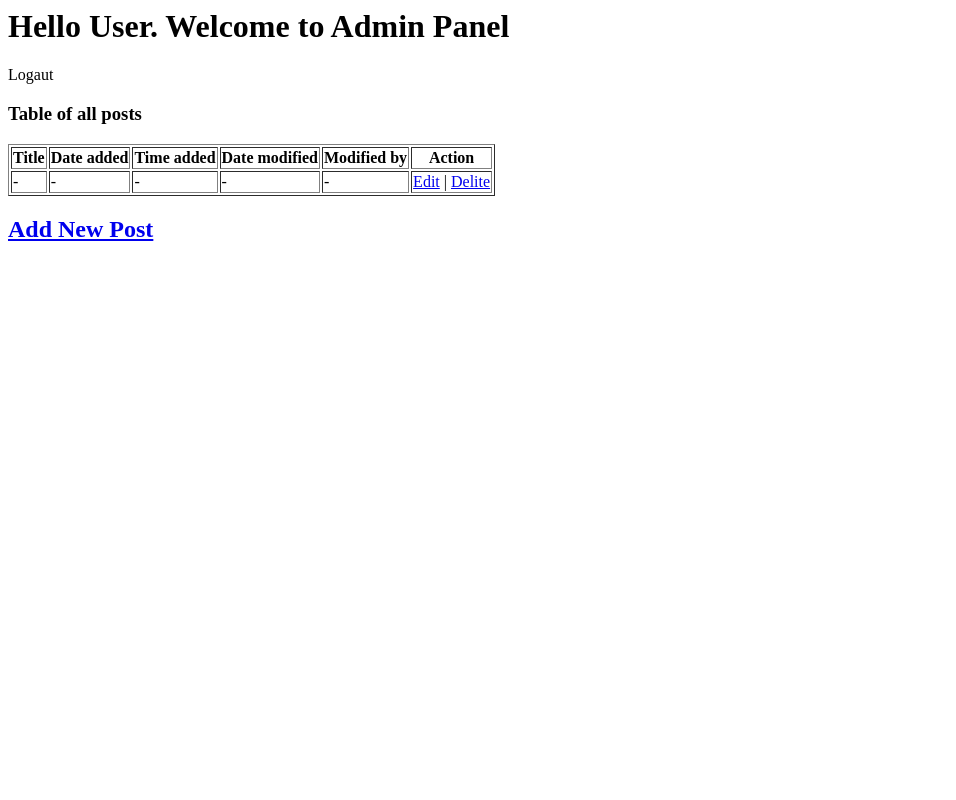
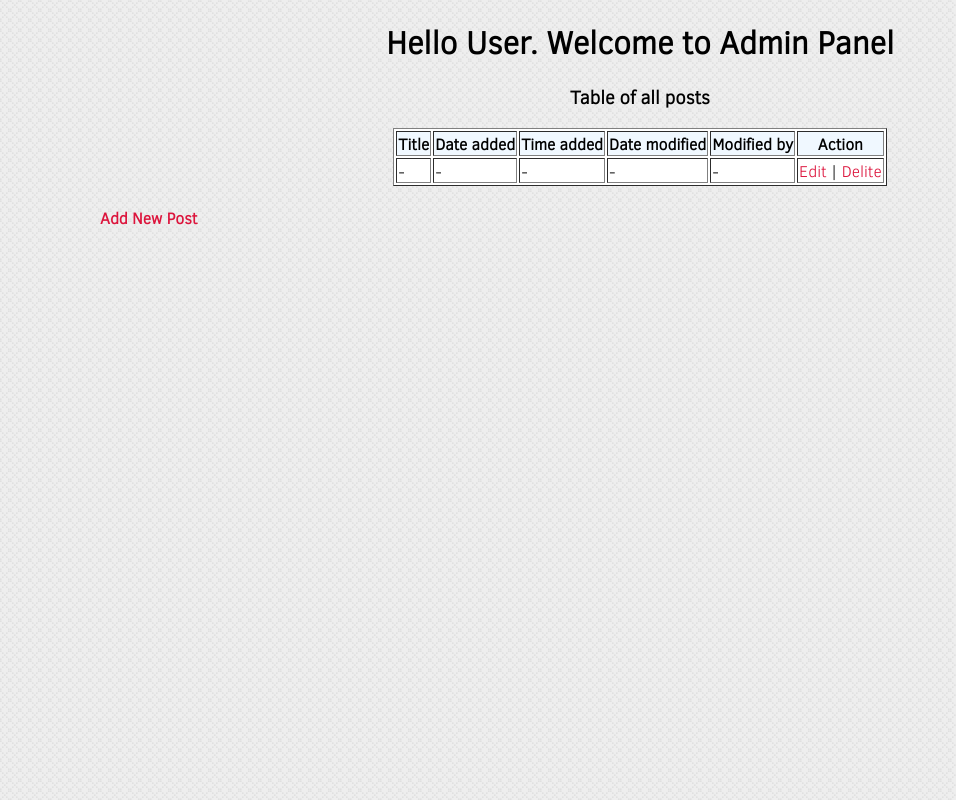
Before and after one commit to TeamYosemite/Team-Yosemite-Project, a PHP site: page /designAdminPanel.html in a window 1280 px wide. Shown: the whole page, without its empty margins (0-956 px from the left). Run offline with PHP 8.4, Linux system fonts and the light colour scheme.

Commit message:
adminPanel.css added

```diff
--- a/source/designAdminPanel.html
+++ b/source/designAdminPanel.html
@@ -1,11 +1,10 @@
 <html>
 <head>
     <title>Admin panel</title>
+    <link rel="stylesheet" type="text/css" href="styles/adminPanel.css">
 </head>
 <body>
     <h1>Hello User. Welcome to Admin Panel</h1><!--User-->
-
-    <div>Logaut</div>
 
     <h3>Table of all posts</h3>
 
@@ -32,6 +31,6 @@
         </tr>
     </table>
 
-    <h2><a href="#">Add New Post</a></h2>
+    <h4><a href="#">Add New Post</a></h4>
 </body>
 </html>
--- /dev/null
+++ b/source/styles/adminPanel.css
@@ -0,0 +1,27 @@
+@font-face {
+    font-family: ClearSans;
+    src: url(../fonts/ClearSans-Light.ttf);
+}
+body{
+    font-family:ClearSans;
+    margin: 20px 100px;
+    background-image:url(../images/body-background.png)
+}
+table{
+    margin: 0 auto;
+    background-color: white;
+}
+h1, h3{
+    text-align: center;
+}
+
+th{
+    background-color: aliceblue;
+}
+a{
+    text-decoration: none;
+    color: crimson;
+}
+tr:nth-child(odd) {
+    background-color: #fef7f7;
+}
```
Also changed, not shown: source/styles/main.css (+0 -10 lines).
